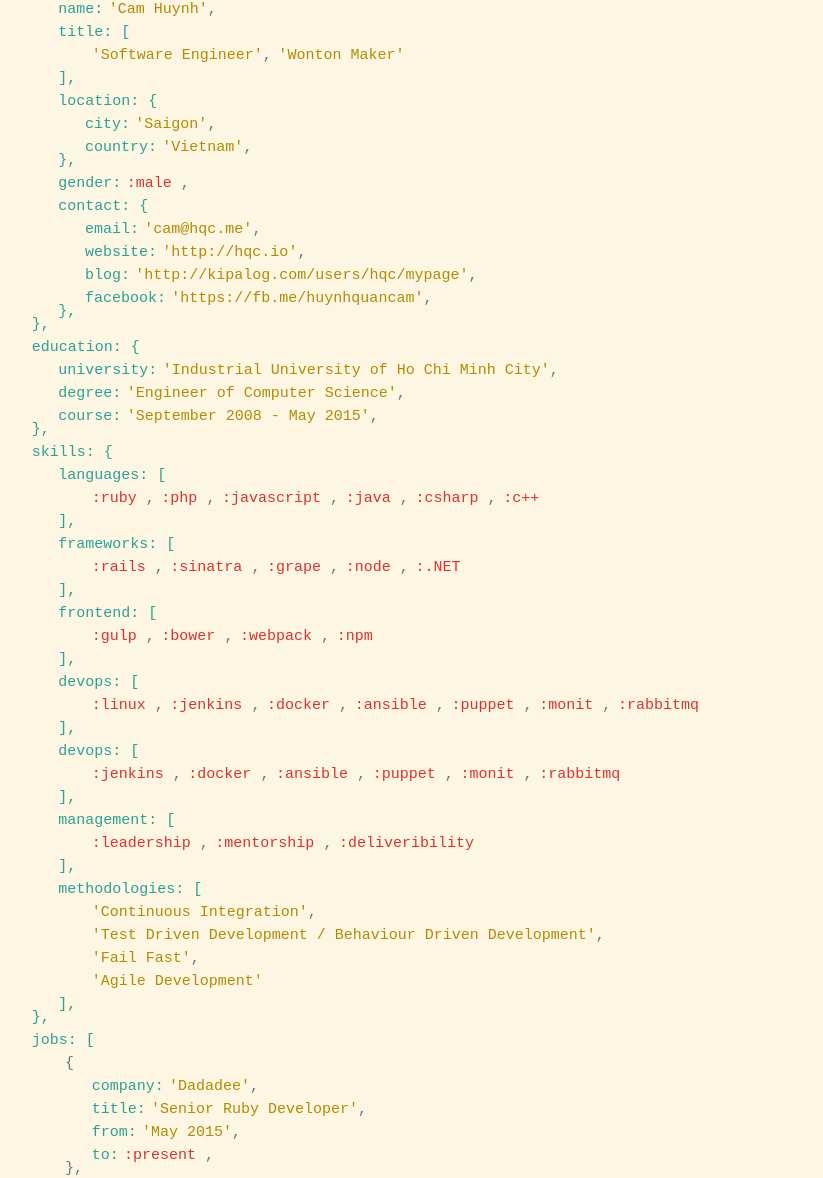
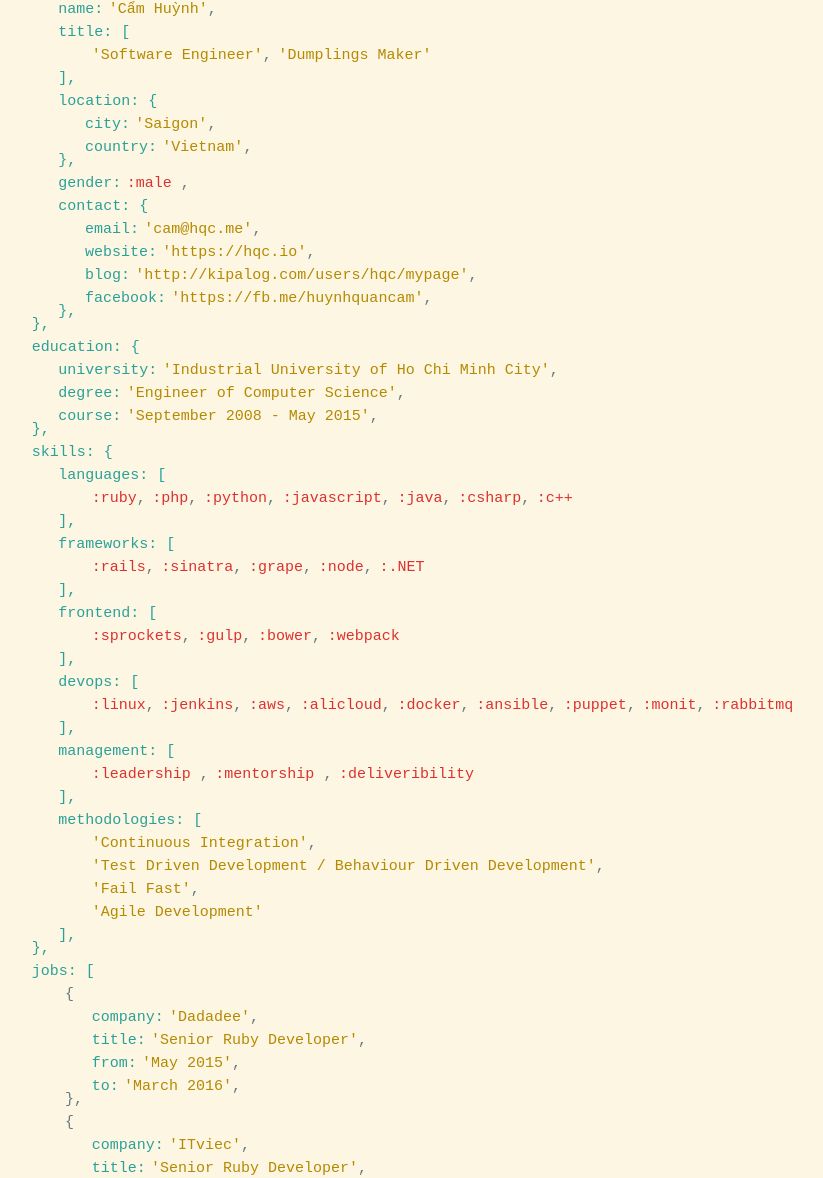
Before and after one commit to qcam/rbcv, a plain HTML site: page index.html in a window 1280 px wide. Shown: the part 403-1581 px from the top of the page, without its empty margins (23-846 px from the left). Drawn offline with Linux system fonts and the light colour scheme.

Commit message:
Update CV

```diff
--- a/index.html
+++ b/index.html
@@ -35,7 +35,7 @@
         <p class='comment__line'>The Curriculum Vitae of Cam Huynh</p>
         <p class='comment__line'>Hi! I am Cam, a developer who loves writing good code</p>
         <p class='comment__line'>from Saigon, Vietnam</p>
-        <p class='comment__line'>Add me on Facebook at <a target="_blank" title="Jack's Facebook" href="https://fb.me/huynhquancam">fb.me/huynhquancam</a></p>
+        <p class='comment__line'>Add me on Facebook at <a target="_blank" title="Cam's Facebook" href="https://fb.me/huynhquancam">fb.me/huynhquancam</a></p>
       </div>
       <div class="declaration">
         <!-- BEGIN PROFILE -->
@@ -46,7 +46,7 @@
               <div class="hash__block">
                 <div class="hash__key hash__key--string">name</div>
                 <div class="hash__val hash__val--string type--string">
-                  <span class="string">Cam Huynh</span>
+                  <span class="string">Cẩm Huỳnh</span>
                 </div>
               </div>
               <div class="hash__block">
@@ -57,7 +57,7 @@
                       <span class="string">Software Engineer</span>
                     </li>
                     <li class="array__item array__item--inline">
-                      <span class="string">Wonton Maker</span>
+                      <span class="string">Dumplings Maker</span>
                     </li>
                   </ul>
                 </div>
@@ -95,7 +95,7 @@
                     </div>
                     <div class="hash__block">
                       <div class="hash__key hash__key--string">website</div>
-                      <div class="hash__val hash__val--string type--string"><span class="string">http://hqc.io</span></div>
+                      <div class="hash__val hash__val--string type--string"><span class="string">https://hqc.io</span></div>
                     </div>
                     <div class="hash__block">
                       <div class="hash__key hash__key--string">blog</div>
@@ -149,23 +149,26 @@
                 <div class="hash__val hash__val--array">
                   <ul class="type type--array array">
                     <li class="array__item array__item--inline">
-                      <span class="symbol">ruby</span>
-                    </li>
+                      <span class="symbol">ruby</span></li>
+
                     <li class="array__item array__item--inline">
-                      <span class="symbol">php</span>
-                    </li>
+                      <span class="symbol">php</span></li>
+
                     <li class="array__item array__item--inline">
-                      <span class="symbol deprecated">javascript</span>
-                    </li>
+                      <span class="symbol">python</span></li>
+
                     <li class="array__item array__item--inline">
-                      <span class="symbol deprecated">java</span>
-                    </li>
+                      <span class="symbol deprecated">javascript</span></li>
+
                     <li class="array__item array__item--inline">
-                      <span class="symbol deprecated">csharp</span>
-                    </li>
+                      <span class="symbol deprecated">java</span></li>
+
                     <li class="array__item array__item--inline">
-                      <span class="symbol deprecated">c++</span>
-                    </li>
+                      <span class="symbol deprecated">csharp</span></li>
+
+                    <li class="array__item array__item--inline">
+                      <span class="symbol deprecated">c++</span></li>
+
                   </ul>
                 </div>
               </div>
@@ -174,20 +177,20 @@
                 <div class="hash__val hash__val--array">
                   <ul class="type type--array array">
                     <li class="array__item array__item--inline">
-                      <span class="symbol">rails</span>
-                    </li>
+                      <span class="symbol">rails</span></li>
+
                     <li class="array__item array__item--inline">
-                      <span class="symbol">sinatra</span>
-                    </li>
+                      <span class="symbol">sinatra</span></li>
+
                     <li class="array__item array__item--inline">
-                      <span class="symbol">grape</span>
-                    </li>
+                      <span class="symbol">grape</span></li>
+
                     <li class="array__item array__item--inline">
-                      <span class="symbol deprecated">node</span>
-                    </li>
+                      <span class="symbol deprecated">node</span></li>
+
                     <li class="array__item array__item--inline">
-                      <span class="symbol deprecated">.NET</span>
-                    </li>
+                      <span class="symbol deprecated">.NET</span></li>
+
                   </ul>
                 </div>
               </div>
@@ -196,17 +199,17 @@
                 <div class="hash__val hash__val--array">
                   <ul class="type type--array array">
                     <li class="array__item array__item--inline">
-                      <span class="symbol">gulp</span>
-                    </li>
+                      <span class="symbol deprecated">sprockets</span></li>
+
                     <li class="array__item array__item--inline">
-                      <span class="symbol">bower</span>
-                    </li>
+                      <span class="symbol">gulp</span></li>
+
                     <li class="array__item array__item--inline">
-                      <span class="symbol deprecated">webpack</span>
-                    </li>
+                      <span class="symbol">bower</span></li>
+
                     <li class="array__item array__item--inline">
-                      <span class="symbol deprecated">npm</span>
-                    </li>
+                      <span class="symbol deprecated">webpack</span></li>
+
                   </ul>
                 </div>
               </div>
@@ -215,51 +218,30 @@
                 <div class="hash__val hash__val--array">
                   <ul class="type type--array array">
                     <li class="array__item array__item--inline">
-                      <span class="symbol">linux</span>
-                    </li>
+                      <span class="symbol">linux</span></li>
+
                     <li class="array__item array__item--inline">
-                      <span class="symbol">jenkins</span>
-                    </li>
+                      <span class="symbol">jenkins</span></li>
+
                     <li class="array__item array__item--inline">
-                      <span class="symbol deprecated">docker</span>
-                    </li>
+                      <span class="symbol">aws</span></li>
+
                     <li class="array__item array__item--inline">
-                      <span class="symbol deprecated">ansible</span>
-                    </li>
+                      <span class="symbol">alicloud</span></li>
+
                     <li class="array__item array__item--inline">
-                      <span class="symbol deprecated">puppet</span>
-                    </li>
+                      <span class="symbol deprecated">docker</span></li>
+
                     <li class="array__item array__item--inline">
-                      <span class="symbol deprecated">monit</span>
-                    </li>
+                      <span class="symbol deprecated">ansible</span></li>
                     <li class="array__item array__item--inline">
-                      <span class="symbol deprecated">rabbitmq</span>
-                    </li>
-                  </ul>
-                </div>
-              </div>
-              <div class="hash__block">
-                <div class="hash__key hash__key--array">devops</div>
-                <div class="hash__val hash__val--array">
-                  <ul class="type type--array array">
+                      <span class="symbol deprecated">puppet</span></li>
+
                     <li class="array__item array__item--inline">
-                      <span class="symbol">jenkins</span>
-                    </li>
+                      <span class="symbol deprecated">monit</span></li>
+
                     <li class="array__item array__item--inline">
-                      <span class="symbol deprecated">docker</span>
-                    </li>
-                    <li class="array__item array__item--inline">
-                      <span class="symbol deprecated">ansible</span>
-                    </li>
-                    <li class="array__item array__item--inline">
-                      <span class="symbol deprecated">puppet</span>
-                    </li>
-                    <li class="array__item array__item--inline">
-                      <span class="symbol deprecated">monit</span>
-                    </li>
-                    <li class="array__item array__item--inline">
-                      <span class="symbol deprecated">rabbitmq</span>
-                    </li>
+                      <span class="symbol deprecated">rabbitmq</span></li>
                   </ul>
                 </div>
               </div>
@@ -330,7 +312,7 @@
                   <div class="hash__block">
                     <div class="hash__key hash__key--string">to</div>
                     <div class="hash__val hash__val--string">
-                      <span class="symbol">present</span>
+                      <span class="string">March 2016</span>
                     </div>
                   </div>
                 </div>
@@ -374,7 +356,7 @@
                   <div class="hash__block">
                     <div class="hash__key hash__key--string">title</div>
                     <div class="hash__val hash__val--string">
-                      <span class="string">Lead Software Engineer / Software Engineer / Junior Software Engineer</span>
+                      <span class="string">Software Engineer</span>
                     </div>
                   </div>
                   <div class="hash__block">
@@ -401,7 +383,7 @@
         <p class='comment__line'>Inspired by CSSCV - a project by <a href='http://csswizardry.com/' target='_blank'>Harry Robert</a></p>
         <p class='comment__line'>Solarized Light Theme by <a href='http://ethanschoonover.com/solarized' target='_blank'>Ethan Schoonover</a></p>
         <p class='comment__line'>Source code can be found on <a href="https://github.com/huynhquancam/rbcv">Github</a></p>
-        <p class='comment__line'>Link back to <a title="@huynhquancam's blog" href='http://hqc.io' target='_blank'>home page</a></p>
+        <p class='comment__line'>Go to <a title="@Cam Huynh's blog" href='https://hqc.io' target='_blank'>home page</a></p>
       </div>
     </div>
   </body>
```
